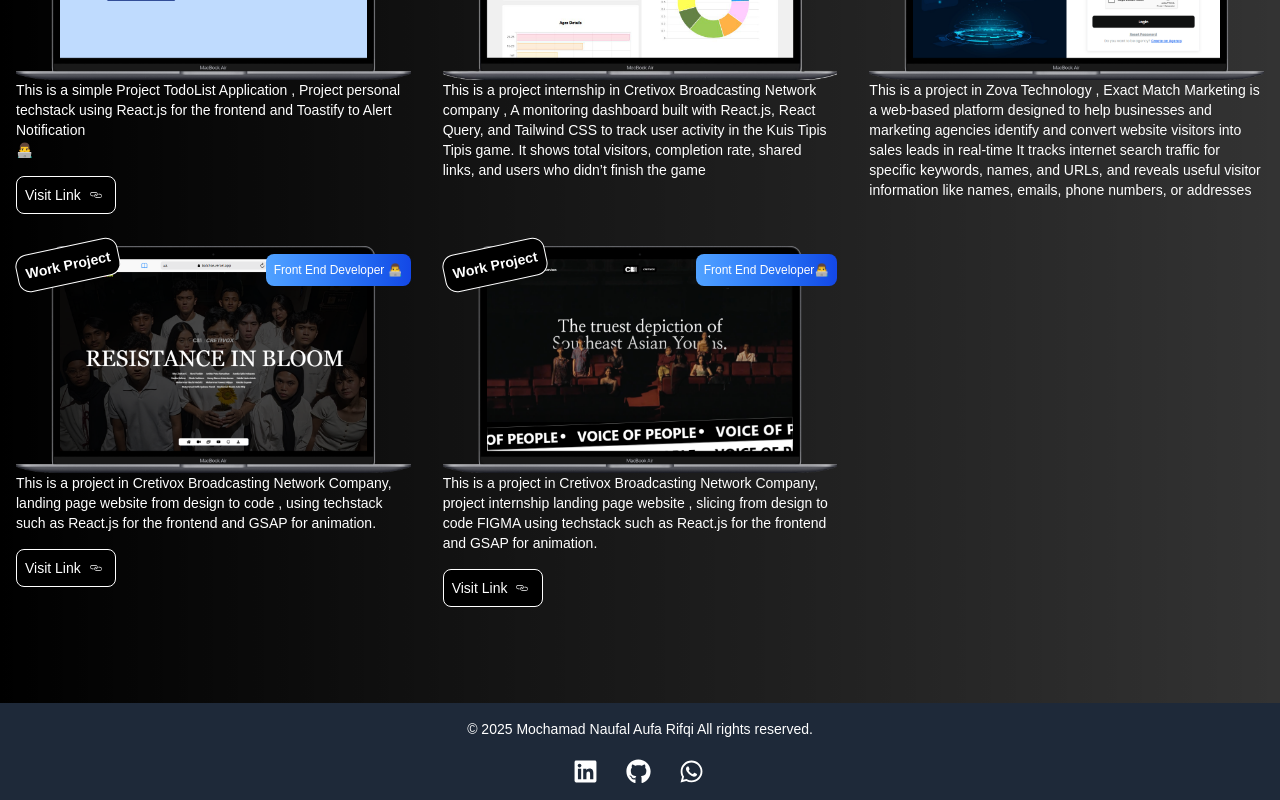
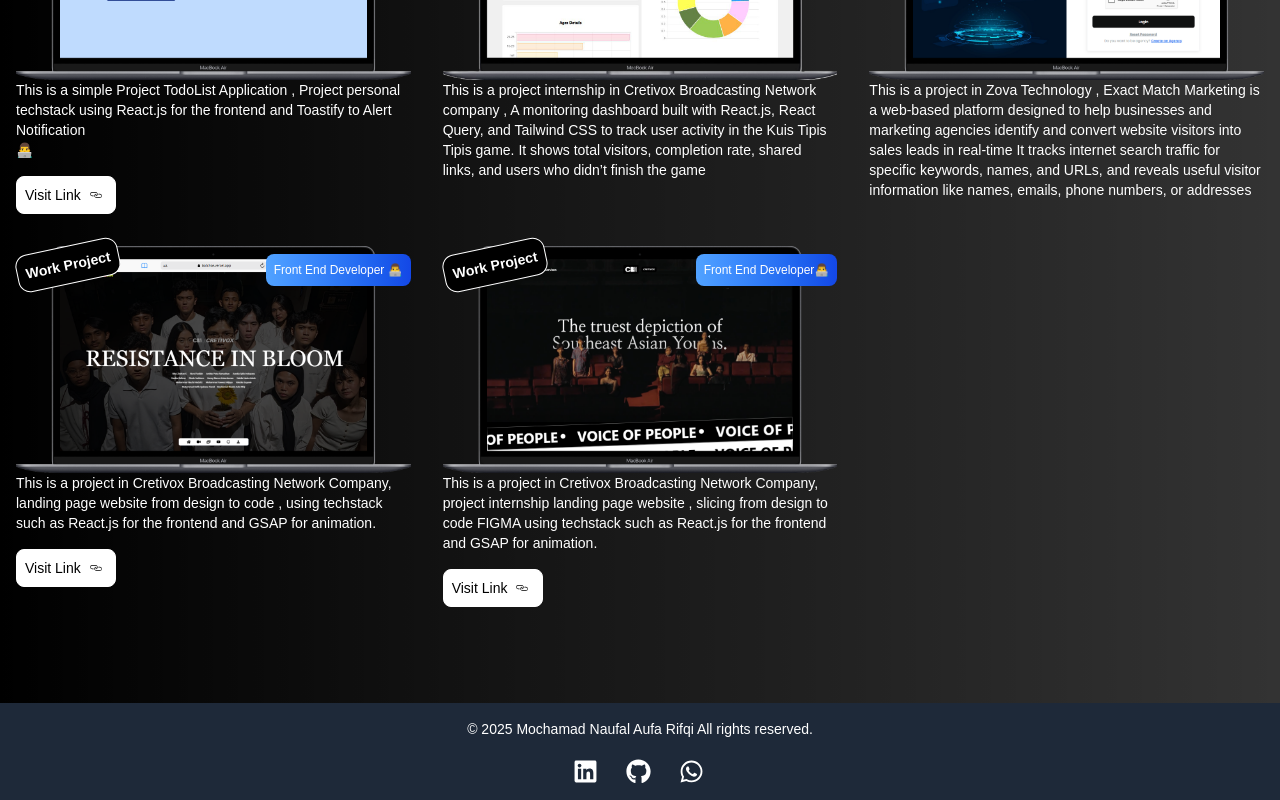
Before and after one commit to naufalaufa/naufalrifqi-portofolio-2025, a Next.js app: page / in a window 1280 px wide. Shown: the part 2236-3036 px from the top of the page. Built offline with nearby package versions, Linux system fonts and the light colour scheme.

Commit message:
change style visit link Project from black to white

```diff
--- a/components/Project.jsx
+++ b/components/Project.jsx
@@ -43,7 +43,7 @@ const Project = () => {
               </p>
               {statusLink && (
                 <Link
-                  className="bg-black flex items-center gap-2 max-w-[100px] text-white p-2 rounded-lg border border-white  mt-4 cursor-pointer hover:bg-white hover:text-black duration-100"
+                  className="bg-white flex items-center gap-2 max-w-[100px] text-black p-2 rounded-lg border border-white  mt-4 cursor-pointer hover:bg-black hover:text-white duration-100 "
                   href={href}
                   target="_blank"
                 >
```
